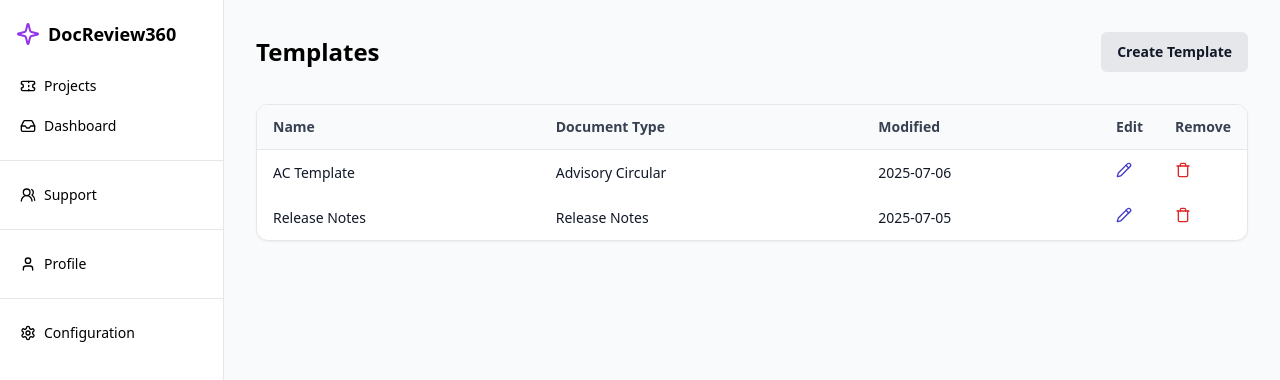
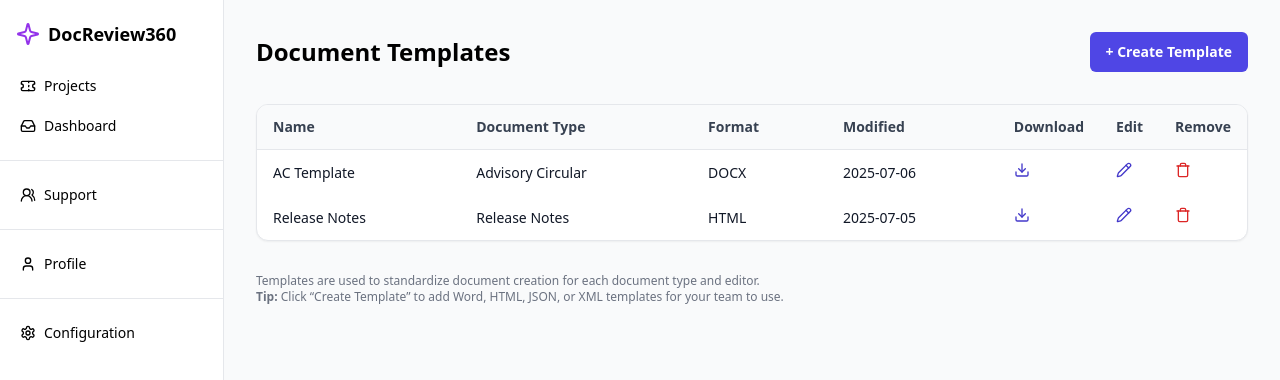
Before and after one commit to eputnam77/DocReview360, a Next.js app in the folder frontend/: page /configuration/templates in a window 1280 px wide. Shown: the top 380 px of the page. Built offline with nearby package versions, Linux system fonts and the light colour scheme; no server answers.

Commit message:
Update index.tsx

```diff
--- a/frontend/pages/configuration/templates/index.tsx
+++ b/frontend/pages/configuration/templates/index.tsx
@@ -9,18 +9,19 @@ import {
   TableCell,
 } from "@/components/ui/table";
 import { Button } from "@/components/ui/button";
-import { Pencil, Trash } from "lucide-react";
+import { Pencil, Trash, Eye, Download } from "lucide-react";
 
 interface Template {
   id: string;
   name: string;
   docType?: string;
+  format?: string;
   modified: string;
 }
 
 const DEMO_TEMPLATES: Template[] = [
-  { id: "tpl1", name: "AC Template", docType: "Advisory Circular", modified: "2025-07-06" },
-  { id: "tpl2", name: "Release Notes", docType: "Release Notes", modified: "2025-07-05" },
+  { id: "tpl1", name: "AC Template", docType: "Advisory Circular", format: "DOCX", modified: "2025-07-06" },
+  { id: "tpl2", name: "Release Notes", docType: "Release Notes", format: "HTML", modified: "2025-07-05" },
 ];
 
 export default function TemplatesIndex() {
@@ -36,6 +37,7 @@ export default function TemplatesIndex() {
                 id: t.id || t.name,
                 name: t.name,
                 docType: t.docType,
+                format: t.format || "—",
                 modified: t.modified || t.updated || "—",
               }))
             : DEMO_TEMPLATES,
@@ -47,20 +49,30 @@ export default function TemplatesIndex() {
   const removeTemplate = (id: string) =>
     setTemplates(templates.filter((t) => t.id !== id));
 
+  const handleDownload = (tpl: Template) => {
+    // If you have a download URL, use it; else, just alert for demo
+    window.open(`/api/templates/${tpl.id}/download`, "_blank");
+  };
+
   return (
     <div className="p-8 space-y-8">
-      <div className="flex justify-between items-center">
-        <h1 className="text-2xl font-bold">Templates</h1>
-        <Button asChild>
-          <Link href="/configuration/templates/new">Create Template</Link>
+      <div className="flex flex-col sm:flex-row justify-between items-center gap-4">
+        <h1 className="text-2xl font-bold">Document Templates</h1>
+        <Button asChild className="bg-indigo-600 hover:bg-indigo-700 text-white">
+          <Link href="/configuration/templates/new">
+            + Create Template
+          </Link>
         </Button>
       </div>
+
       <Table className="min-w-full text-sm">
         <TableHeader>
           <TableRow>
             <TableHead>Name</TableHead>
             <TableHead>Document Type</TableHead>
+            <TableHead>Format</TableHead>
             <TableHead>Modified</TableHead>
+            <TableHead>Download</TableHead>
             <TableHead>Edit</TableHead>
             <TableHead>Remove</TableHead>
           </TableRow>
@@ -70,15 +82,28 @@ export default function TemplatesIndex() {
             <TableRow key={t.id} className="border-t last:border-none hover:bg-gray-50">
               <TableCell>{t.name}</TableCell>
               <TableCell>{t.docType || <span className="text-gray-400">—</span>}</TableCell>
+              <TableCell>{t.format || <span className="text-gray-400">—</span>}</TableCell>
               <TableCell>{t.modified}</TableCell>
-              <TableCell className="w-12">
+              <TableCell className="w-14">
+                <Button
+                  variant="ghost"
+                  size="icon"
+                  title="View or Download"
+                  onClick={() => handleDownload(t)}
+                >
+                  {t.format && ["DOCX", "HTML", "XML", "JSON", "TXT"].includes(t.format)
+                    ? <Download className="w-4 h-4" />
+                    : <Eye className="w-4 h-4" />}
+                </Button>
+              </TableCell>
+              <TableCell className="w-14">
                 <Button variant="ghost" size="icon" asChild>
                   <Link href={`/configuration/templates/edit?id=${t.id}`} title="Edit">
                     <Pencil className="w-4 h-4" />
                   </Link>
                 </Button>
               </TableCell>
-              <TableCell className="w-12">
+              <TableCell className="w-14">
                 <Button
                   variant="ghost"
                   size="icon"
@@ -92,13 +117,23 @@ export default function TemplatesIndex() {
           ))}
           {templates.length === 0 && (
             <TableRow>
-              <TableCell colSpan={5} className="text-center text-gray-400 py-6">
-                No templates defined.
+              <TableCell colSpan={7} className="text-center text-gray-400 py-10">
+                No templates found.<br />
+                <Button asChild className="mt-4 bg-indigo-600 hover:bg-indigo-700 text-white">
+                  <Link href="/configuration/templates/new">
+                    + Add your first template
+                  </Link>
+                </Button>
               </TableCell>
             </TableRow>
           )}
         </TableBody>
       </Table>
+      <div className="mt-4 text-xs text-gray-500">
+        Templates are used to standardize document creation for each document type and editor.
+        <br />
+        <b>Tip:</b> Click “Create Template” to add Word, HTML, JSON, or XML templates for your team to use.
+      </div>
     </div>
   );
 }
```
